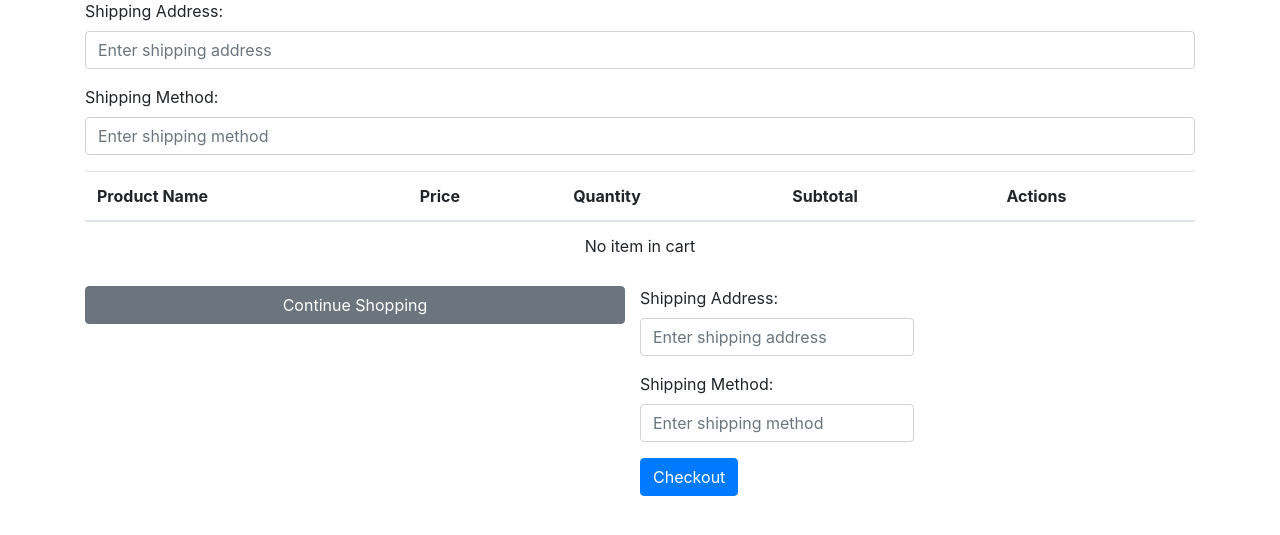
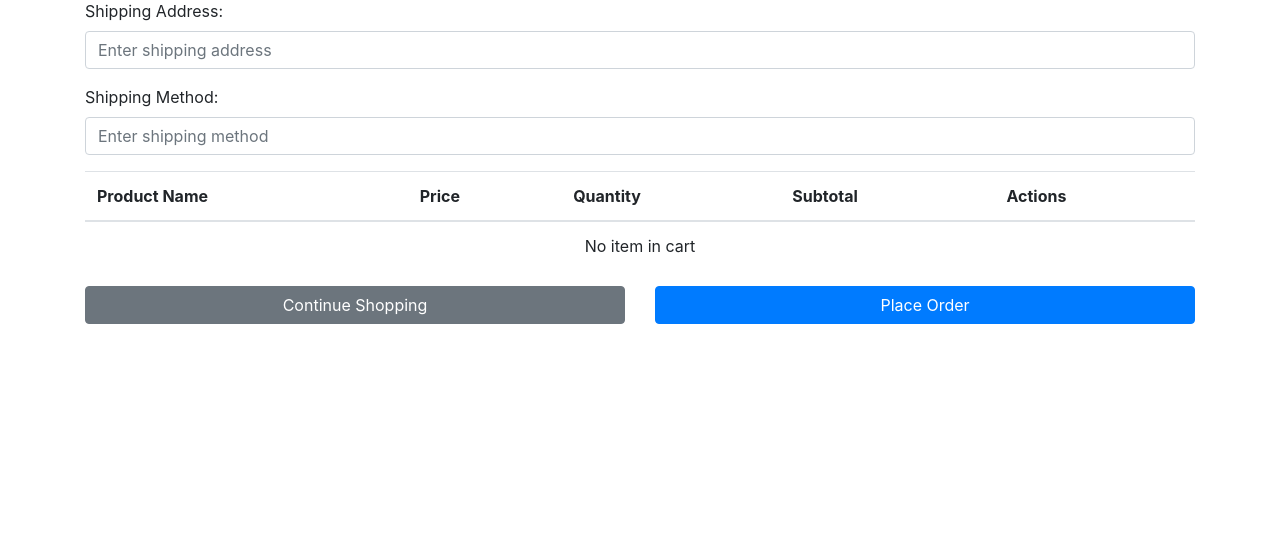
Before and after one commit to dobrakduff/e-shop, a Flask app: page /cart in a window 1280 px wide. Shown: the part 77-612 px from the top of the page. Run offline with Flask 3, Linux system fonts and the light colour scheme; some libraries are stand-ins or nearby versions.

Commit message:
fix bugs

```diff
--- a/templates/cart.html
+++ b/templates/cart.html
@@ -22,14 +22,14 @@
     <div class="container">
         <h1 class="text-center">Shopping Cart</h1>
 
-        <form action="/remove_product_from_cart" method="post">
+        <form action="/checkout" method="post">
             <div class="form-group">
                 <label for="shipping_address">Shipping Address:</label>
-                <input type="text" class="form-control" id="shipping_address" name="shipping_address" placeholder="Enter shipping address">
+                <input type="text" class="form-control" id="shipping_address" name="shipping_address" placeholder="Enter shipping address" required>
             </div>
             <div class="form-group">
                 <label for="shipping_method">Shipping Method:</label>
-                <input type="text" class="form-control" id="shipping_method" name="shipping_method" placeholder="Enter shipping method">
+                <input type="text" class="form-control" id="shipping_method" name="shipping_method" placeholder="Enter shipping method" required>
             </div>
 
             <table class="table">
@@ -64,28 +64,16 @@
                     {% endif %}
                 </tbody>
             </table>
-        </form>
 
             <div class="row">
                 <div class="col-md-6">
                     <a href="/" class="btn btn-secondary btn-block">Continue Shopping</a>
                 </div>
-            <form action="/checkout" method="post">
-    <div class="form-group">
-        <label for="shipping_address">Shipping Address:</label>
-        <input type="text" class="form-control" id="shipping_address" name="shipping_address" placeholder="Enter shipping address" required>
+                <div class="col-md-6">
+                    <button type="submit" class="btn btn-primary btn-block">Place Order</button>
                 </div>
-    <div class="form-group">
-        <label for="shipping_method">Shipping Method:</label>
-        <input type="text" class="form-control" id="shipping_method" name="shipping_method" placeholder="Enter shipping method" required>
             </div>
-
-    <!-- Display Cart Items Here -->
-
-    <button type="submit" class="btn btn-primary">Checkout</button>
         </form>
-
-        </div>
     </div>
 </body>
 </html>
```
Also changed, not shown: instance/clothing_shop.db. Lines whose indentation alone changed are shown as unchanged.
